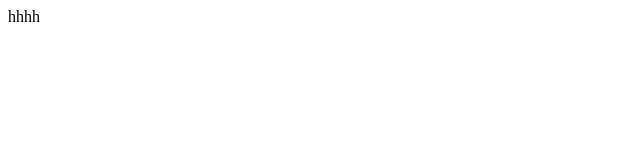
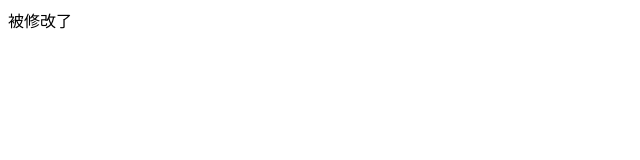
Before and after one commit to Lijiatang888/project_01, a plain HTML site: page index.html in a window 1280 px wide. Shown: the full height of the page, 0-640 px from the left. Drawn offline with Linux system fonts and the light colour scheme.

```diff
--- a/index.html
+++ b/index.html
@@ -9,6 +9,7 @@
     <script src="./index.js"></script>
 </head>
 <body>
-    hhhh
+    被修改了
+
 </body>
 </html>
```
